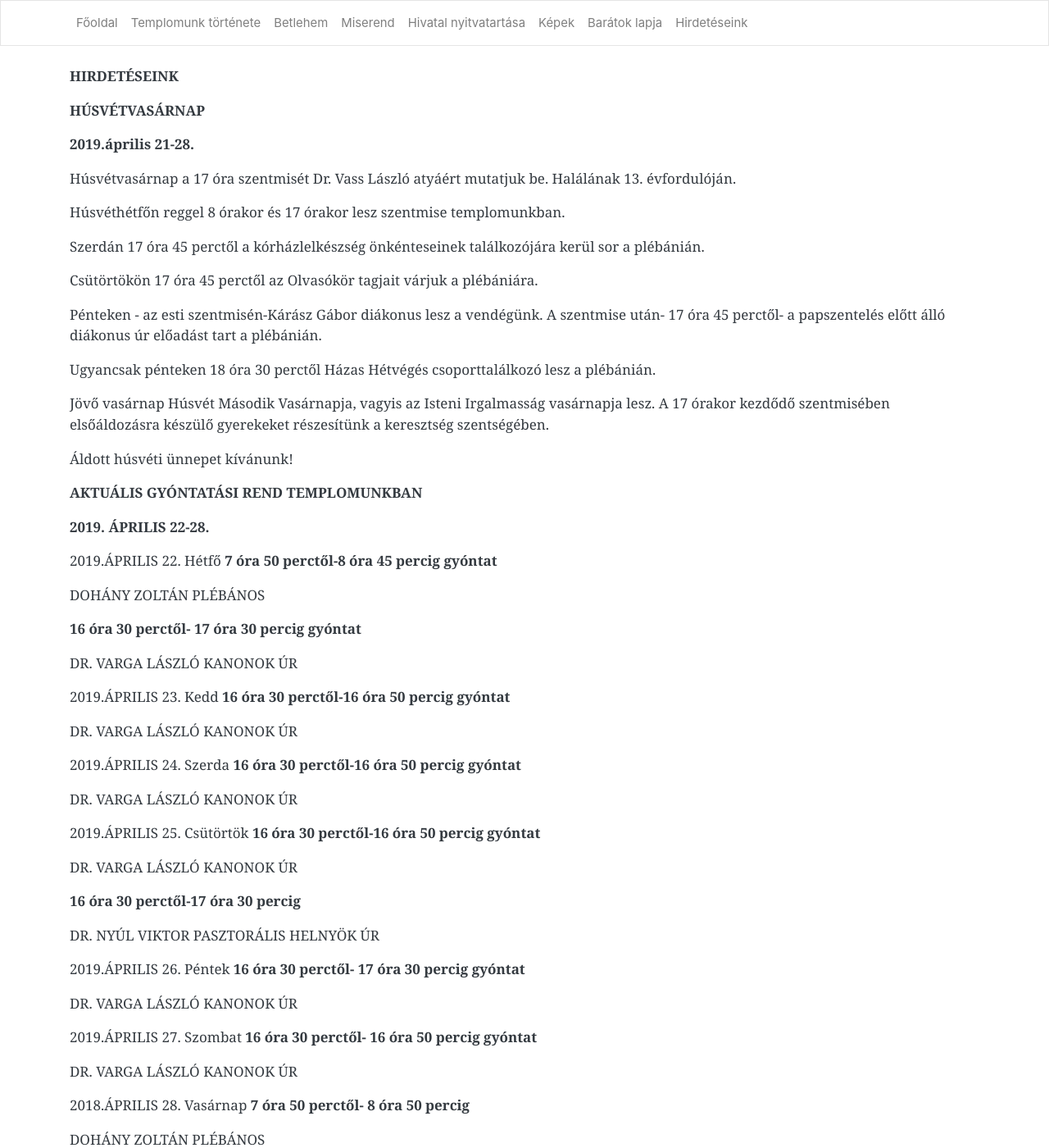
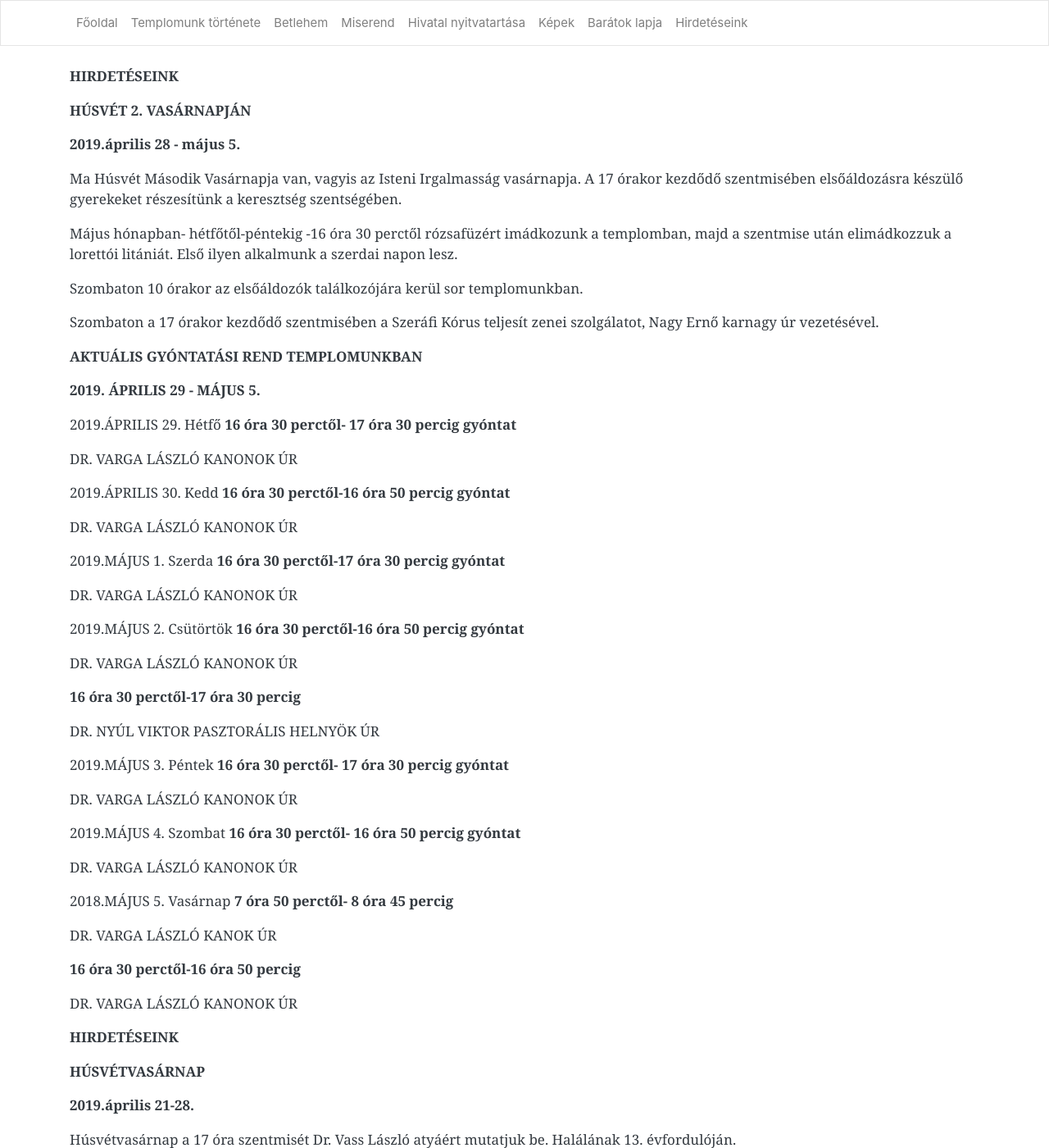
Before and after one commit to pecsi-ferences/pecsi-ferences.github.io, a Jekyll site: the page built from hirdeteseink.md, in a window 1280 px wide and 1400 px high. Shown: the whole window at 82% size. Built offline with Jekyll 4.4.1, drawn with Linux system fonts in a browser that asks for light colours; nearby versions of some CDN libraries.

Commit message:
Update from Forestry.io Zoltán Dohány updated hirdeteseink.md

```diff
--- a/hirdeteseink.md
+++ b/hirdeteseink.md
@@ -3,6 +3,60 @@ layout: default
 title: Hirdetéseink
 
 ---
+**HIRDETÉSEINK**
+
+**HÚSVÉT 2. VASÁRNAPJÁN**
+
+**2019.április 28 - május 5.**
+
+Ma Húsvét Második Vasárnapja van, vagyis az Isteni Irgalmasság vasárnapja. A 17 órakor kezdődő szentmisében elsőáldozásra készülő gyerekeket részesítünk a keresztség szentségében.
+
+Május hónapban- hétfőtől-péntekig -16 óra 30 perctől rózsafüzért imádkozunk a templomban, majd a szentmise után elimádkozzuk a lorettói litániát. Első ilyen alkalmunk a szerdai napon lesz.
+
+Szombaton 10 órakor az elsőáldozók találkozójára kerül sor templomunkban.
+
+Szombaton a 17 órakor kezdődő szentmisében a Szeráfi Kórus teljesít zenei szolgálatot, Nagy Ernő karnagy úr vezetésével.
+
+**AKTUÁLIS GYÓNTATÁSI REND TEMPLOMUNKBAN**
+
+**2019. ÁPRILIS 29 - MÁJUS 5.**
+
+2019\.ÁPRILIS 29. Hétfő **16 óra 30 perctől- 17 óra 30 percig gyóntat**
+
+DR. VARGA LÁSZLÓ KANONOK ÚR
+
+2019\.ÁPRILIS 30. Kedd **16 óra 30 perctől-16 óra 50 percig gyóntat**
+
+DR. VARGA LÁSZLÓ KANONOK ÚR
+
+2019\.MÁJUS 1. Szerda **16 óra 30 perctől-17 óra 30 percig gyóntat**
+
+DR. VARGA LÁSZLÓ KANONOK ÚR
+
+2019\.MÁJUS 2. Csütörtök **16 óra 30 perctől-16 óra 50 percig gyóntat**
+
+DR. VARGA LÁSZLÓ KANONOK ÚR
+
+**16 óra 30 perctől-17 óra 30 percig**
+
+DR. NYÚL VIKTOR PASZTORÁLIS HELNYÖK ÚR
+
+2019\.MÁJUS 3. Péntek **16 óra 30 perctől- 17 óra 30 percig gyóntat**
+
+DR. VARGA LÁSZLÓ KANONOK ÚR
+
+2019\.MÁJUS 4. Szombat **16 óra 30 perctől- 16 óra 50 percig gyóntat**
+
+DR. VARGA LÁSZLÓ KANONOK ÚR
+
+2018\.MÁJUS 5. Vasárnap **7 óra 50 perctől- 8 óra 45 percig**
+
+DR. VARGA LÁSZLÓ KANOK ÚR
+
+**16 óra 30 perctől-16 óra 50 percig**
+
+DR. VARGA LÁSZLÓ KANONOK ÚR
+
 **HIRDETÉSEINK**
 
 **HÚSVÉTVASÁRNAP**
```
